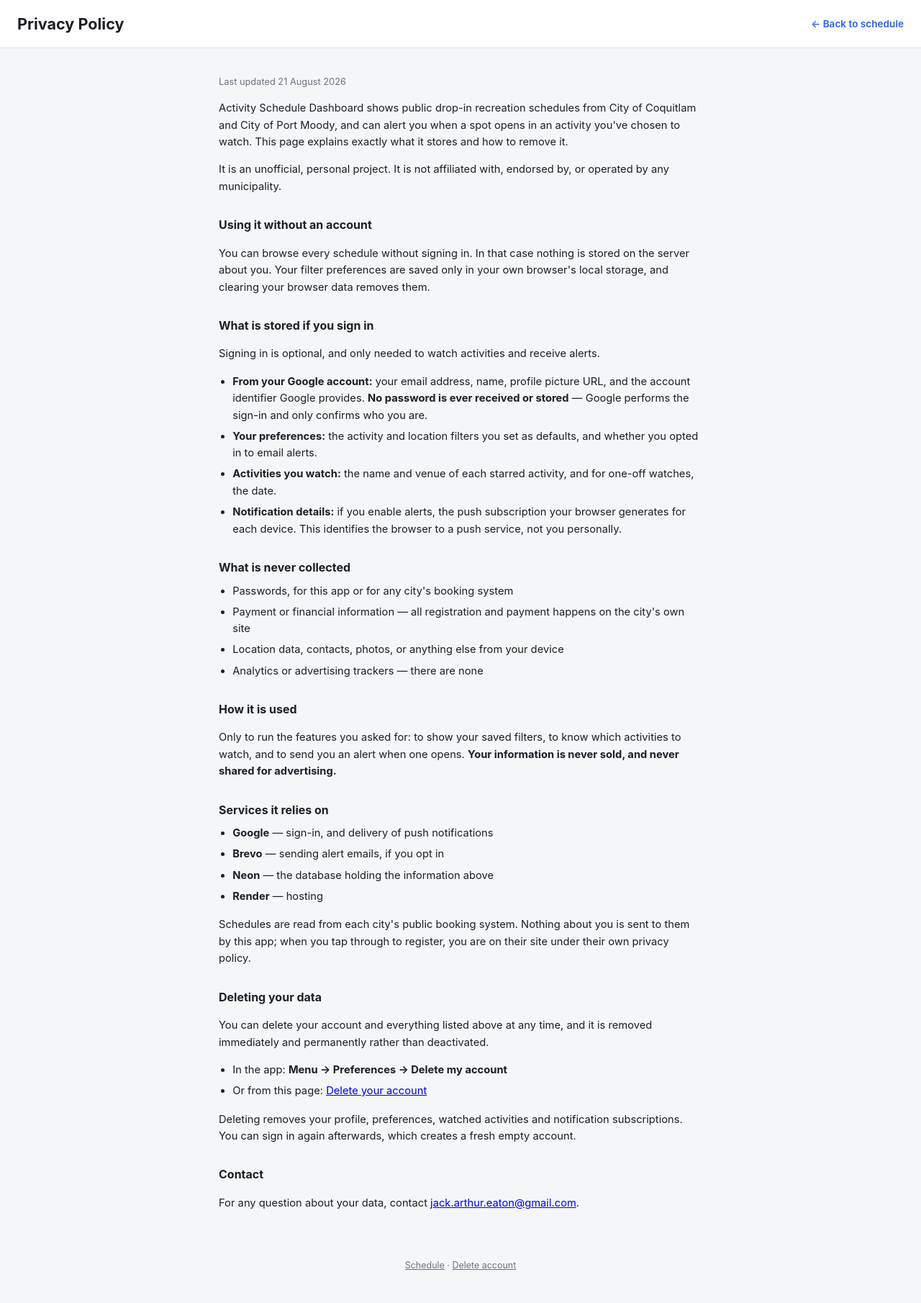
After one commit to Jackattack967/Activity-app, a Flask app: page /privacy in a window 1280 px wide. The commit adds this page. Shown: the whole page at 72% size. Run offline with Flask 3, Linux system fonts and the light colour scheme.

Commit message:
Add account deletion and a privacy policy
Both are hard Google Play requirements for any app offering accounts, and
neither existed. Play requires an in-app deletion path *and* a publicly
reachable web page to request deletion without installing the app, plus a
privacy policy that a reviewer can read.

Adds /privacy describing exactly what is stored (Google profile,
preferences, watched activities, push subscriptions), what never is
(passwords, payment details, location, analytics), and which services
receive it. Written from what the code actually does rather than
boilerplate — signed-out visitors have nothing stored server-side at all,
which the policy says plainly.

Adds /account/delete, reachable signed-out (where it explains the process
and offers sign-in or an email fallback) and actionable signed-in behind
a two-step confirmation. Reached in-app from Preferences.

Deletion removes dependants explicitly rather than relying on ORM cascade
— telling someone their data is gone while a misconfigured relationship
quietly leaves rows behind would be worse than not offering it.

Verified with a throwaway account holding rows in every table: the
endpoint clears user, preferences, both favourite kinds and push
subscriptions, returns the counts, rejects unauthenticated callers with
401, and leaves the real accounts untouched. Pages render signed in and
out with no overflow at 390px.

```diff
--- a/app.py
+++ b/app.py
@@ -18,7 +18,7 @@ from dotenv import load_dotenv
 load_dotenv(Path(__file__).resolve().parent / ".env")
 
 from flask import Flask, jsonify, render_template, request, send_from_directory
-from flask_login import current_user
+from flask_login import current_user, logout_user
 from werkzeug.middleware.proxy_fix import ProxyFix
 
 import config
@@ -207,6 +207,45 @@ def index():
         login_links=_login_links(),
         source_names=source_names,
     )
+
+
+@app.route("/privacy")
+def privacy():
+    return render_template("privacy.html", source_names=sorted({s["source_name"] for s in config.SOURCES}))
+
+
+@app.route("/account/delete")
+def account_delete_page():
+    """Publicly reachable deletion page.
+
+    Google Play requires account deletion to be requestable from a web page
+    that does not require installing the app, in addition to the in-app path.
+    """
+    return render_template("delete_account.html")
+
+
+@app.route("/api/account/delete", methods=["POST"])
+def api_account_delete():
+    if not _is_logged_in():
+        return jsonify({"error": "not authenticated"}), 401
+
+    user = current_user._get_current_object()
+    user_id = user.id
+
+    # Delete dependants explicitly rather than relying on cascade, so a
+    # misconfigured relationship can't silently leave someone's data behind
+    # after we've told them it was removed.
+    removed = {
+        "favorites": Favorite.query.filter_by(user_id=user_id).delete(),
+        "preferences": Preference.query.filter_by(user_id=user_id).delete(),
+        "push_subscriptions": PushSubscription.query.filter_by(user_id=user_id).delete(),
+    }
+    logout_user()
+    db.session.delete(user)
+    db.session.commit()
+
+    logger.info("Deleted account %s and its data: %s", user_id, removed)
+    return jsonify({"deleted": True, "removed": removed})
 
 
 @app.route("/api/watch-status")
--- a/static/style.css
+++ b/static/style.css
@@ -480,6 +480,60 @@ footer {
   font-size: 0.78rem;
   padding: 1rem 1.5rem 2rem;
 }
+footer a { color: var(--text-muted); }
+
+/* Privacy policy and account deletion pages. */
+.doc-page {
+  max-width: 720px;
+  margin: 0 auto;
+  padding: 1.5rem;
+  line-height: 1.6;
+  font-size: 0.92rem;
+}
+.doc-page h2 {
+  font-size: 1rem;
+  margin: 1.8rem 0 0.5rem;
+}
+.doc-page ul {
+  margin: 0.5rem 0 1rem;
+  padding-left: 1.2rem;
+}
+.doc-page li { margin-bottom: 0.35rem; }
+.doc-updated {
+  color: var(--text-muted);
+  font-size: 0.8rem;
+}
+.doc-note {
+  color: var(--text-muted);
+  font-size: 0.85rem;
+}
+.doc-warning {
+  color: var(--red);
+  font-weight: 600;
+}
+
+.btn-danger {
+  background: var(--red);
+  color: white;
+  border: none;
+  padding: 0.55rem 1rem;
+  border-radius: 6px;
+  font-size: 0.88rem;
+  font-family: inherit;
+  cursor: pointer;
+}
+.btn-danger:hover { filter: brightness(0.92); }
+.btn-danger:disabled { opacity: 0.6; cursor: default; }
+
+.modal-footnote {
+  margin-top: 0.9rem;
+  padding-top: 0.7rem;
+  border-top: 1px solid var(--border);
+  font-size: 0.78rem;
+  color: var(--text-muted);
+  text-align: center;
+}
+.modal-footnote a { color: var(--text-muted); }
 
 .watch-status {
   margin-top: 0.4rem;
--- /dev/null
+++ b/templates/privacy.html
@@ -0,0 +1,119 @@
+<!DOCTYPE html>
+<html lang="en">
+<head>
+<meta charset="UTF-8">
+<meta name="viewport" content="width=device-width, initial-scale=1.0">
+<title>Privacy Policy · Activity Schedule Dashboard</title>
+<link rel="stylesheet" href="{{ url_for('static', filename='style.css') }}">
+<link rel="icon" href="{{ url_for('static', filename='icons/icon-192.png') }}">
+</head>
+<body>
+<header class="topbar">
+  <h1>Privacy Policy</h1>
+  <div class="topbar-meta">
+    <a class="login-link" href="{{ url_for('index') }}">← Back to schedule</a>
+  </div>
+</header>
+
+<main class="doc-page">
+  <p class="doc-updated">Last updated 21 August 2026</p>
+
+  <p>
+    Activity Schedule Dashboard shows public drop-in recreation schedules from
+    {{ source_names|join(' and ') }}, and can alert you when a spot opens in an
+    activity you've chosen to watch. This page explains exactly what it stores
+    and how to remove it.
+  </p>
+
+  <p>
+    It is an unofficial, personal project. It is not affiliated with, endorsed
+    by, or operated by any municipality.
+  </p>
+
+  <h2>Using it without an account</h2>
+  <p>
+    You can browse every schedule without signing in. In that case nothing is
+    stored on the server about you. Your filter preferences are saved only in
+    your own browser's local storage, and clearing your browser data removes
+    them.
+  </p>
+
+  <h2>What is stored if you sign in</h2>
+  <p>Signing in is optional, and only needed to watch activities and receive alerts.</p>
+  <ul>
+    <li>
+      <strong>From your Google account:</strong> your email address, name,
+      profile picture URL, and the account identifier Google provides.
+      <strong>No password is ever received or stored</strong> — Google performs
+      the sign-in and only confirms who you are.
+    </li>
+    <li>
+      <strong>Your preferences:</strong> the activity and location filters you
+      set as defaults, and whether you opted in to email alerts.
+    </li>
+    <li>
+      <strong>Activities you watch:</strong> the name and venue of each starred
+      activity, and for one-off watches, the date.
+    </li>
+    <li>
+      <strong>Notification details:</strong> if you enable alerts, the push
+      subscription your browser generates for each device. This identifies the
+      browser to a push service, not you personally.
+    </li>
+  </ul>
+
+  <h2>What is never collected</h2>
+  <ul>
+    <li>Passwords, for this app or for any city's booking system</li>
+    <li>Payment or financial information — all registration and payment happens on the city's own site</li>
+    <li>Location data, contacts, photos, or anything else from your device</li>
+    <li>Analytics or advertising trackers — there are none</li>
+  </ul>
+
+  <h2>How it is used</h2>
+  <p>
+    Only to run the features you asked for: to show your saved filters, to know
+    which activities to watch, and to send you an alert when one opens.
+    <strong>Your information is never sold, and never shared for advertising.</strong>
+  </p>
+
+  <h2>Services it relies on</h2>
+  <ul>
+    <li><strong>Google</strong> — sign-in, and delivery of push notifications</li>
+    <li><strong>Brevo</strong> — sending alert emails, if you opt in</li>
+    <li><strong>Neon</strong> — the database holding the information above</li>
+    <li><strong>Render</strong> — hosting</li>
+  </ul>
+  <p>
+    Schedules are read from each city's public booking system. Nothing about
+    you is sent to them by this app; when you tap through to register, you are
+    on their site under their own privacy policy.
+  </p>
+
+  <h2>Deleting your data</h2>
+  <p>
+    You can delete your account and everything listed above at any time, and it
+    is removed immediately and permanently rather than deactivated.
+  </p>
+  <ul>
+    <li>In the app: <strong>Menu → Preferences → Delete my account</strong></li>
+    <li>Or from this page: <a href="{{ url_for('account_delete_page') }}">Delete your account</a></li>
+  </ul>
+  <p>
+    Deleting removes your profile, preferences, watched activities and
+    notification subscriptions. You can sign in again afterwards, which creates
+    a fresh empty account.
+  </p>
+
+  <h2>Contact</h2>
+  <p>
+    For any question about your data, contact
+    <a href="mailto:jack.arthur.eaton@gmail.com">jack.arthur.eaton@gmail.com</a>.
+  </p>
+</main>
+
+<footer>
+  <p><a href="{{ url_for('index') }}">Schedule</a> · <a href="{{ url_for('account_delete_page') }}">Delete account</a></p>
+</footer>
+</body>
+</html>
```
Also changed, not shown: templates/delete_account.html (added, +111 -0 lines), templates/index.html (+9 -0 lines).
